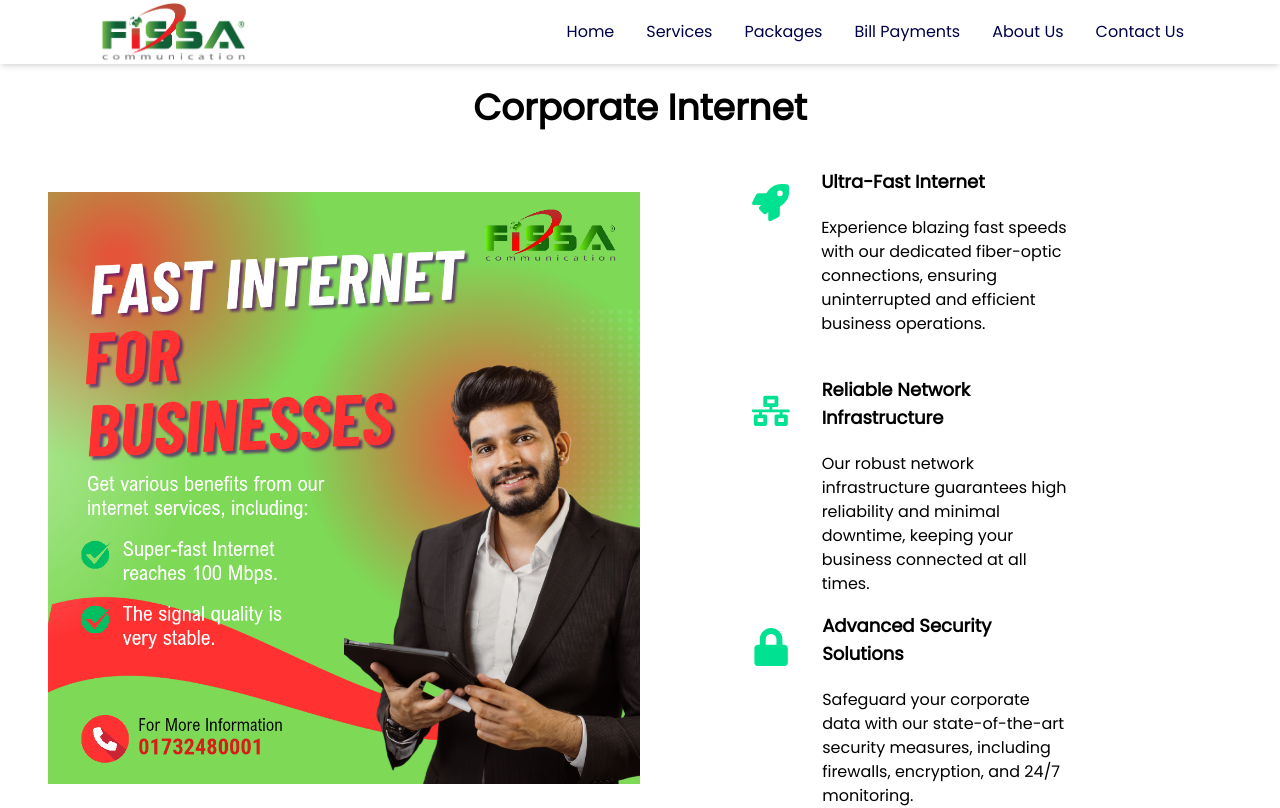
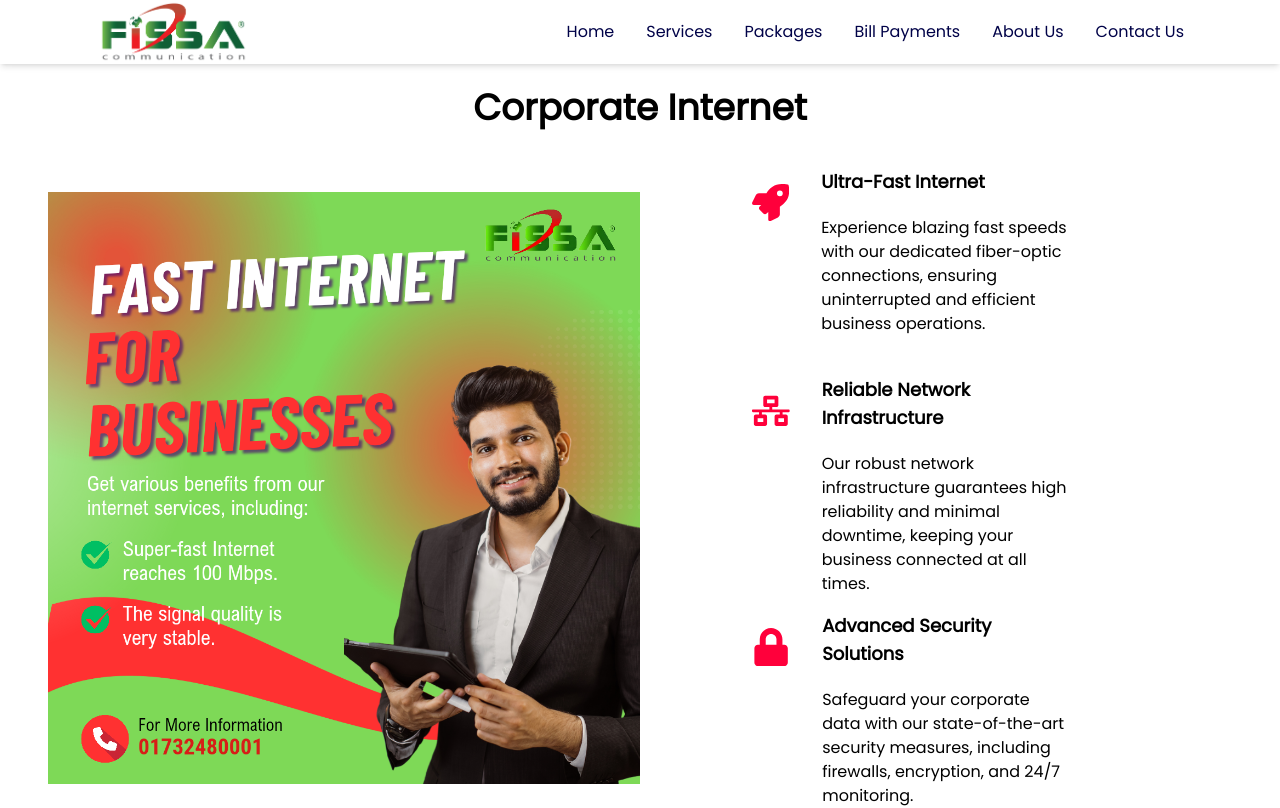
Before and after one commit to armanhn/fissabd_react_live, a React (Vite) app: page /corporate-internet in a window 1280 px wide. Shown: the top 808 px of the page. Built offline with nearby package versions, Linux system fonts and the light colour scheme.

Commit message:
added red as border and other

```diff
--- a/src/components/CorporateInternet.jsx
+++ b/src/components/CorporateInternet.jsx
@@ -20,7 +20,7 @@
   return (
     <div className="flex flex-col items-center text-center gap-4 md:flex-row md:items-start md:text-left">
       <div className='box-border w-20 h-20 p-4 md:w-48 md:h-48'>
-        <Icon className="w-full h-auto text-green" />
+        <Icon className="w-full h-auto text-red" />
       </div>
       <div>
         <h2 className="text-lg font-bold">{title}</h2>
```
